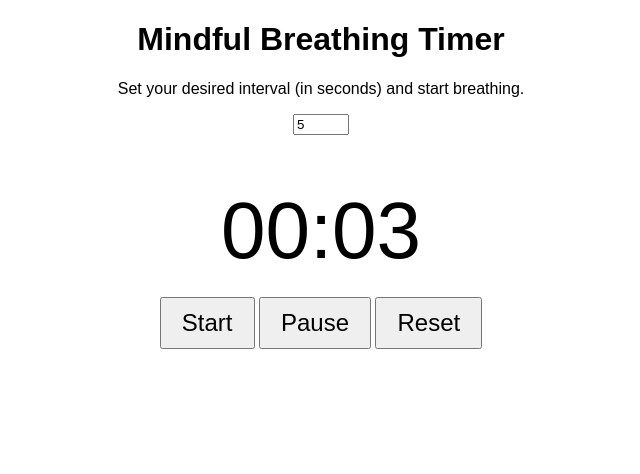
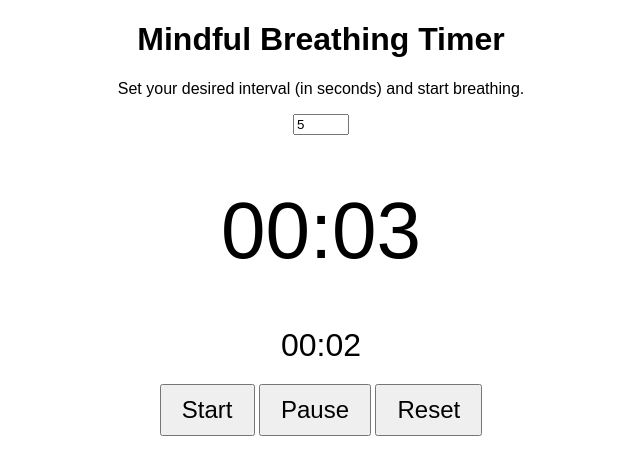
Before and after one commit to RPuvvula/simple-timer, a plain HTML site: page index.html in a window 1280 px wide. Both pictures are taken after a click on the button "Start". Shown: the whole page, without its empty margins (319-959 px from the left). Drawn offline with Linux system fonts and the light colour scheme.

Commit message:
calculating total duration but pause not included

```diff
--- a/index.html
+++ b/index.html
@@ -14,6 +14,7 @@
     <p>Set your desired interval (in seconds) and start breathing.</p>
     <input id="interval" type="number" value="5" min="1" max="60">
     <div id="timer">00:05</div>
+    <div id="duration">00:00</div>
     <div id="buttons">
         <button id="start">Start</button>
         <button id="pause">Pause</button>
--- a/index.js
+++ b/index.js
@@ -4,12 +4,15 @@ var timerDisplay = document.getElementById("timer");
 var startButton = document.getElementById("start");
 var pauseButton = document.getElementById("pause");
 var resetButton = document.getElementById("reset");
+const durationDisplay = document.getElementById("duration");
 
 // Declare some variables for storing the timer values
 var interval; // The interval value in seconds
 var duration; // The duration value in milliseconds
 var remaining; // The remaining time in milliseconds
 var countdown; // The countdown object returned by setInterval()
+let startTime; // The start time of the timer
+let endTime; // The end time of the timer
 
 // Define a function that formats a number into two digits
 function formatNumber(number) {
@@ -25,6 +28,7 @@ function updateTimer() {
     // Format and display the timer value
     var timerValue = formatNumber(minutes) + ":" + formatNumber(seconds);
     timerDisplay.textContent = timerValue;
+    updateDurationDisplay();
 
     // Check if the timer has reached zero
     if (remaining === 0) {
@@ -41,6 +45,20 @@ function updateTimer() {
         // Start the timer again
         startTimer();
     }
+}
+
+// Update duration display with formatted time
+function updateDurationDisplay() {
+    // Calculate the elapsed time
+    var elapsedTime = Date.now() - startTime;
+
+    // Calculate the minutes and seconds from the elapsed time
+    var minutes = Math.floor(elapsedTime / 60000);
+    var seconds = Math.floor((elapsedTime % 60000) / 1000);
+
+    // Format and display the duration value
+    var durationValue = formatNumber(minutes) + ":" + formatNumber(seconds);
+    durationDisplay.textContent = durationValue;
 }
 
 // Define a function that starts the timer
@@ -115,6 +133,10 @@ function playSound() {
 }
 
 // Add event listeners to the buttons
-startButton.addEventListener("click", startTimer);
+startButton.addEventListener("click", () => {
+    // Set the start time of the timer
+    startTime = Date.now();
+    startTimer();
+});
 pauseButton.addEventListener("click", pauseTimer);
 resetButton.addEventListener("click", resetTimer);
--- a/style.css
+++ b/style.css
@@ -4,9 +4,13 @@
     text-align: center;
 }
 
-#timer {
+#timer, #duration {
     font-size: 5em;
     margin-top: 50px;
+}
+
+#duration {
+    font-size: 2em;
 }
 
 #buttons {
```
